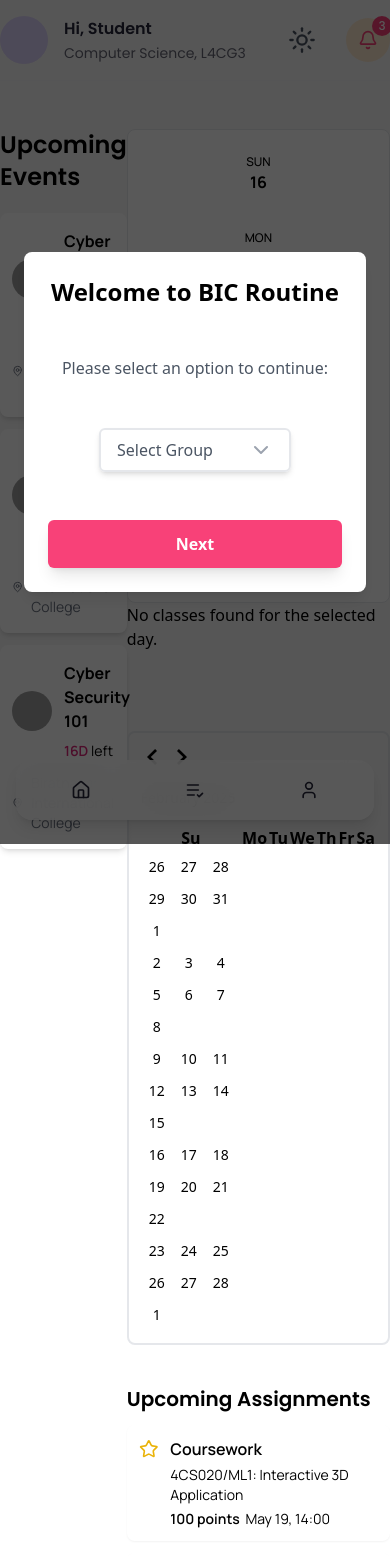
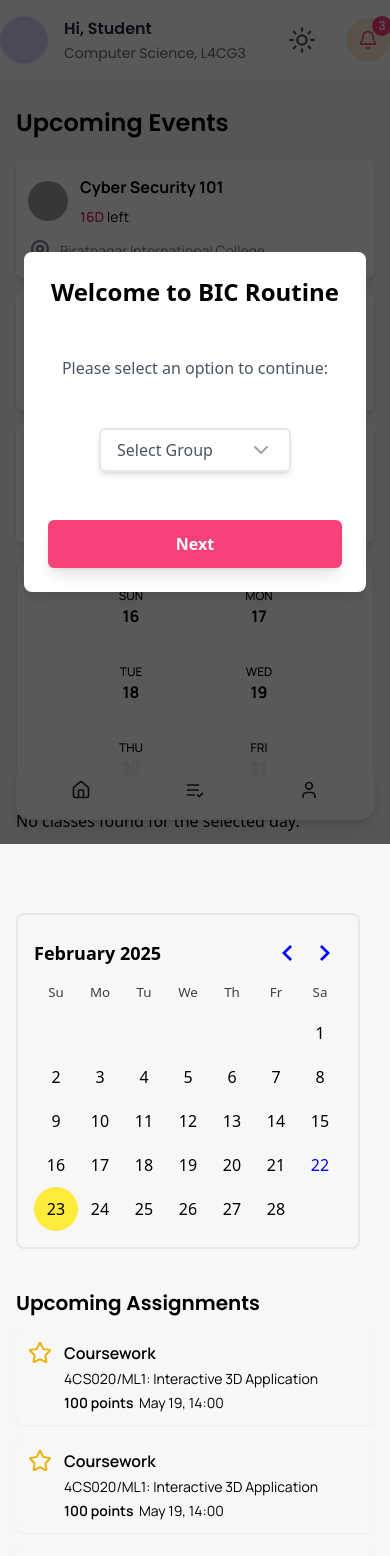
Before and after one commit to adgator101/routine-v2-react, a React (Vite) app: page / in a window 390 px wide. Shown: the top 1556 px of the page. Built offline with nearby package versions, Linux system fonts and the light colour scheme; grey boxes are pictures that could not be loaded.

Commit message:
feat: add calendar and improve responsiveness

```diff
--- a/package.json
+++ b/package.json
@@ -30,7 +30,6 @@
     "lucide-react": "^0.469.0",
     "radix-ui": "^1.0.1",
     "react": "^18.3.1",
-    "react-calendar": "^5.1.0",
     "react-datepicker": "^7.5.0",
     "react-day-picker": "^9.5.1",
     "react-dom": "^18.3.1",
--- a/src/components/MainLayout.jsx
+++ b/src/components/MainLayout.jsx
@@ -4,12 +4,14 @@
 
 const MainLayout = () => {
   return (
-    <div className="lg:px-48 mx-auto">
-      <NavBar />
-      <div className="mt-6 py-6">
+    <>
+      <header className="bg-white border-b-2 border-gray-100">
+        <NavBar />
+      </header>
+      <div className="lg:max-w-8xl mt-6 lg:mx-auto">
         <Outlet />
       </div>
-    </div>
+    </>
   );
 };
 
--- a/src/components/NavBar.jsx
+++ b/src/components/NavBar.jsx
@@ -3,12 +3,12 @@
 import Notification from "./Notification";
 import { Link } from "react-router-dom";
 
+const navItems = [
+  { icon: <House />, path: "/", label: "routine" },
+  { icon: <ListCheck />, path: "/todo", label: "todo" },
+  { icon: <User />, path: "/about", label: "about us" },
+];
 const NavItem = () => {
-  const navItems = [
-    { path: "/", label: "routine" },
-    { path: "/todo", label: "todo" },
-    { path: "/about", label: "about us" },
-  ];
   const [activeItem, setActiveItem] = useState("routine");
 
   return (
@@ -35,12 +35,6 @@
 
 // NavItemMobile Component for Mobile Navigation
 const NavItemMobile = ({ activeItem, setActiveItem }) => {
-  const navItems = [
-    { icon: <House />, label: "routine" },
-    { icon: <ListCheck />, label: "todo" },
-    { icon: <User />, label: "about us" },
-  ];
-
   return (
     <div className="fixed bottom-6 z-10 w-full px-4">
       <div className="mx-auto w-full max-w-md rounded-2xl bg-white/80 p-2 shadow-lg backdrop-blur-lg">
@@ -48,8 +42,8 @@
           {navItems.map((item) => {
             const isActive = activeItem === item.label;
             return (
+              <Link to={item.path} key={item.label}>
                 <li
-                key={item.label}
                   onClick={() => setActiveItem(item.label)}
                   className={`group relative cursor-pointer rounded-xl p-3 transition-all duration-300 ${isActive ? "bg-accent/10" : "hover:bg-gray-50"}`}
                 >
@@ -62,6 +56,7 @@
                     })}
                   </div>
                 </li>
+              </Link>
             );
           })}
         </ul>
@@ -92,7 +87,7 @@
   };
 
   return (
-    <nav className="relative border-b border-gray-100 font-poppins">
+    <nav className="lg:max-w-8xl relative border-b border-gray-100 font-poppins lg:mx-auto">
       <div className="flex items-center justify-between gap-4 py-4">
         {/* Left - User Details */}
         <div className="flex items-center gap-4">
--- a/src/pages/Home.jsx
+++ b/src/pages/Home.jsx
@@ -6,8 +6,14 @@
 import RoutineCard from "@/components/RoutineCard";
 import EventCard from "@/components/EventCard";
 import Assignment from "@/components/Assignment";
-import { Calendar } from "@/components/ui/calendar.jsx";
+import { DayPicker } from "react-day-picker";
+import "react-day-picker/dist/style.css";
 
+const markedDates = [
+  new Date(2025, 1, 23),
+  new Date(2025, 2, 15),
+  new Date(2025, 2, 20),
+];
 const Home = () => {
   const [todayRoutine, setTodayRoutine] = React.useState([]);
   const [selectedDay, setSelectedDay] = React.useState();
@@ -36,8 +42,8 @@
     );
   };
   return (
-    <div className="flex pb-16 md:pb-0 lg:flex-col lg:gap-6">
-      <div className="event-card">
+    <div className="flex flex-wrap px-4 pb-16 md:px-0 md:pb-0 lg:flex-col lg:gap-6">
+      <div className="event-card w-full ">
         <EventCard />
       </div>
       <div className="grid gap-20 lg:grid-cols-[1.5fr_1fr] lg:gap-10">
@@ -53,8 +59,19 @@
           {!user && <Onboarding setUserGroup={handleUserGroup} />}
         </div>
         <div className="space-y-10">
-          <div className="h-fit w-full rounded-lg border-2">
-            <Calendar mode="single" selected={"2025-01-10"} />
+          <div className="h-fit w-fit rounded-lg border-2 p-4 lg:mx-10">
+            <DayPicker
+              mode="single"
+              selected={null}
+              modifiers={{ marked: markedDates }}
+              modifiersStyles={{
+                marked: {
+                  backgroundColor: "#ffeb3b",
+                  borderRadius: "50%",
+                  color: "#000",
+                },
+              }}
+            />
           </div>
           <Assignment />
         </div>
--- a/src/styles/index.css
+++ b/src/styles/index.css
@@ -3,8 +3,8 @@
 @tailwind utilities;
 
 body, html, #root{
-  height: 100%;
   width: 100%;
+    min-height: 100vh;
 }
 #root{
   @apply bg-[#f7f7f7]
--- a/tailwind.config.js
+++ b/tailwind.config.js
@@ -15,6 +15,9 @@
   			'card-2': '#DDD4FB',
   			'card-3': '#BEF0C7'
   		},
+			maxWidth:{
+				'8xl': '1560px'
+			},
   		spacing: {
   			'128': '32rem',
   			'144': '36rem'
```
Also changed, not shown: 1 other file (tests, documents, lock files or other folders). Lines whose indentation alone changed are shown as unchanged.
